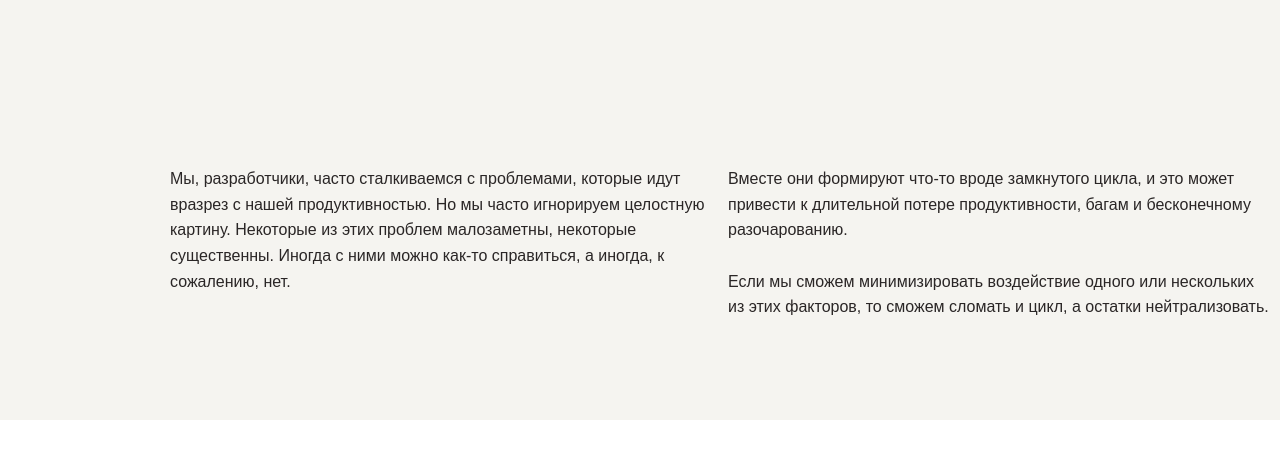
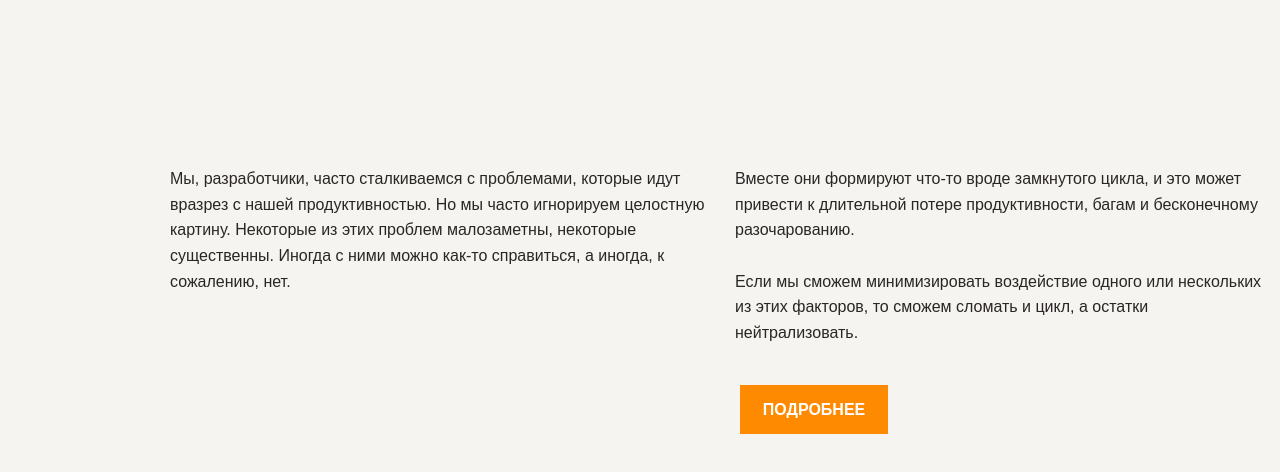
Before and after one commit to KirillGorobets-LM/layout-designer-project-lvl1, a website: page src/index.html in a window 1280 px wide. Shown: the part 378-850 px from the top of the page. Before the commit the page ends 800 px from the top, so only its background shows below. Drawn offline with Linux system fonts and the light colour scheme; a web font is replaced by a local one.

Commit message:
add header button

```diff
--- a/src/index.html
+++ b/src/index.html
@@ -30,6 +30,9 @@
                 Если мы сможем минимизировать воздействие одного или нескольких из этих факторов,
                 то сможем сломать и цикл, а остатки нейтрализовать.</p>
         </div>
+        <button class="btn-colors header-btn">
+            ПОДРОБНЕЕ
+        </button>
     </section>
     </header>
     <main>
--- a/src/styles/style.css
+++ b/src/styles/style.css
@@ -1,6 +1,13 @@
 @font-face {
+  font-weight: normal;
   font-family: 'Open Suns';
   src: url(../../fonts/Open\ Suns/OpenSans-Regular.ttf);
+}
+
+@font-face {
+  font-weight: bold;
+  font-family: 'Open Suns';
+  src: url(../../fonts/Open\ Suns/OpenSans-Bold.ttf);
 }
 
 @font-face {
@@ -80,8 +87,27 @@ header {
 
 .column-2 {
   columns: 2;
+  column-gap: 30px;
 }
 
 .mgn-btm-185 {
   margin-top: 185px;
 }
+
+.btn-colors {
+  color: #fff;
+  background: #fe8a02;
+}
+
+.header-btn {
+  width: 148px;
+  height: 49px;
+
+  position: relative;
+  top: 40px;
+  left: 570px;
+
+  font-weight: bold;
+  border: none;
+  cursor: pointer;
+}
```
